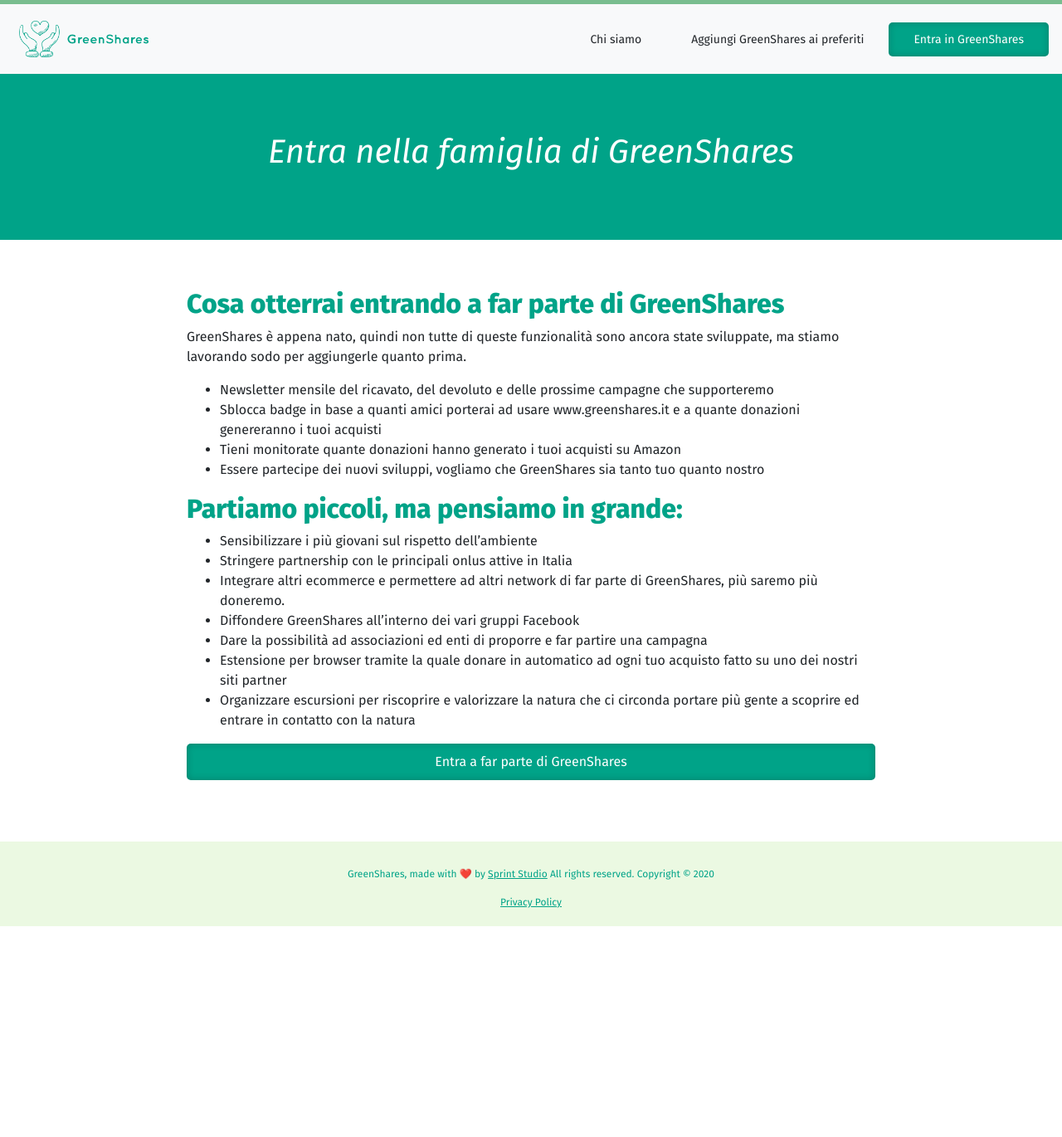
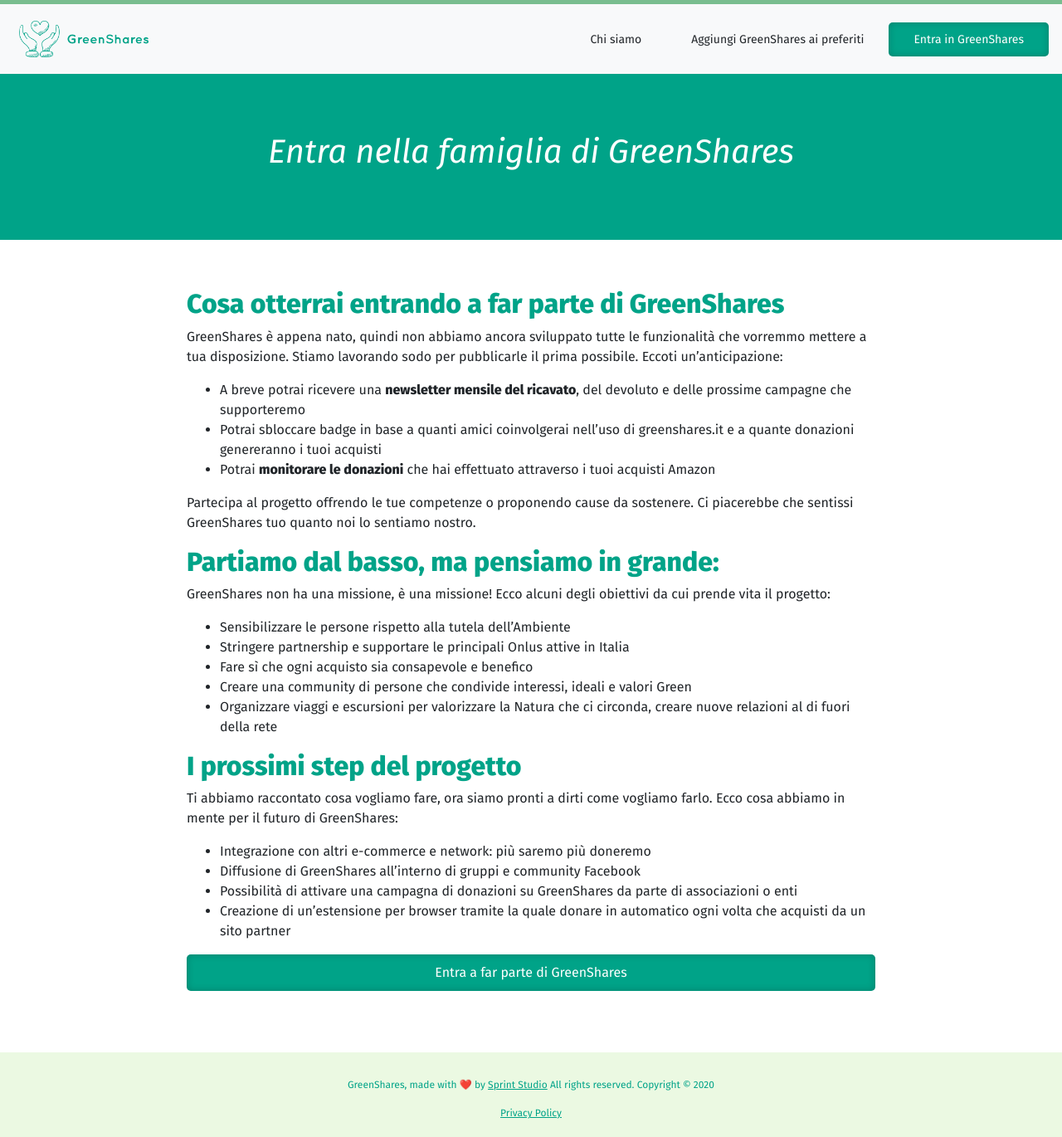
Before and after one commit to sprint-studio/charity-buy, a Jekyll site: the page built from pages/entra-in-greenshares.md, in a window 1280 px wide. Shown: the whole page at 83% size. Built offline with Jekyll 4.4.1, drawn with Linux system fonts in a browser that asks for light colours; before the commit the page ends 1116 px from its top, so only the background shows below that.

Commit message:
Update entra-in-greenshares.md
Aggiornamento del testo secondo suggerimenti di Veronica, la mia collega di cui ti avevo parlato

```diff
--- a/pages/entra-in-greenshares.md
+++ b/pages/entra-in-greenshares.md
@@ -6,22 +6,27 @@
 ---
 
 ## Cosa otterrai entrando a far parte di GreenShares
-GreenShares è appena nato, quindi non tutte di queste funzionalità sono ancora state sviluppate, ma stiamo lavorando sodo per aggiungerle quanto prima.
-- Newsletter mensile del ricavato, del devoluto e delle prossime campagne che supporteremo
-- Sblocca badge in base a quanti amici porterai ad usare www.greenshares.it e a quante donazioni genereranno i tuoi acquisti
-- Tieni monitorate quante donazioni hanno generato i tuoi acquisti su Amazon
-- Essere partecipe dei nuovi sviluppi, vogliamo che GreenShares sia tanto tuo quanto nostro
+GreenShares è appena nato, quindi non abbiamo ancora sviluppato tutte le funzionalità che vorremmo mettere a tua disposizione. Stiamo lavorando sodo per pubblicarle il prima possibile. Eccoti un’anticipazione:
+- A breve potrai ricevere una **newsletter mensile del ricavato**, del devoluto e delle prossime campagne che supporteremo
+-	Potrai sbloccare badge in base a quanti amici coinvolgerai nell’uso di greenshares.it e a quante donazioni genereranno i tuoi acquisti
+-	Potrai **monitorare le donazioni** che hai effettuato attraverso i tuoi acquisti Amazon
 
+Partecipa al progetto offrendo le tue competenze o proponendo cause da sostenere. Ci piacerebbe che sentissi GreenShares tuo quanto noi lo sentiamo nostro.
 
-## Partiamo piccoli, ma pensiamo in grande:
-- Sensibilizzare i più giovani sul rispetto dell’ambiente
-- Stringere partnership con le principali onlus attive in Italia
-- Integrare altri ecommerce e permettere ad altri network di far parte di GreenShares, più saremo più doneremo.
-- Diffondere GreenShares all’interno dei vari gruppi Facebook
-- Dare la possibilità ad associazioni ed enti di proporre e far partire una campagna
-- Estensione per browser tramite la quale donare in automatico ad ogni tuo acquisto fatto su uno dei nostri siti partner
-- Organizzare escursioni per riscoprire e valorizzare la natura che ci circonda portare più gente a scoprire ed entrare in contatto con la natura
+## Partiamo dal basso, ma pensiamo in grande:
+GreenShares non ha una missione, è una missione! Ecco alcuni degli obiettivi da cui prende vita il progetto:
+- Sensibilizzare le persone rispetto alla tutela dell’Ambiente
+- Stringere partnership e supportare le principali Onlus attive in Italia
+- Fare sì che ogni acquisto sia consapevole e benefico
+- Creare una community di persone che condivide interessi, ideali e valori Green
+- Organizzare viaggi e escursioni per valorizzare la Natura che ci circonda, creare nuove relazioni al di fuori della rete
 
+## I prossimi step del progetto
+Ti abbiamo raccontato cosa vogliamo fare, ora siamo pronti a dirti come vogliamo farlo. Ecco cosa abbiamo in mente per il futuro di GreenShares:
+- Integrazione con altri e-commerce e network: più saremo più doneremo
+- Diffusione di GreenShares all’interno di gruppi e community Facebook
+- Possibilità di attivare una campagna di donazioni su GreenShares da parte di associazioni o enti
+- Creazione di un’estensione per browser tramite la quale donare in automatico ogni volta che acquisti da un sito partner
 
 
 <button id="join" class="btn btn-block btn-primary btn-login-facebook">Entra a far parte di GreenShares</button>
```
